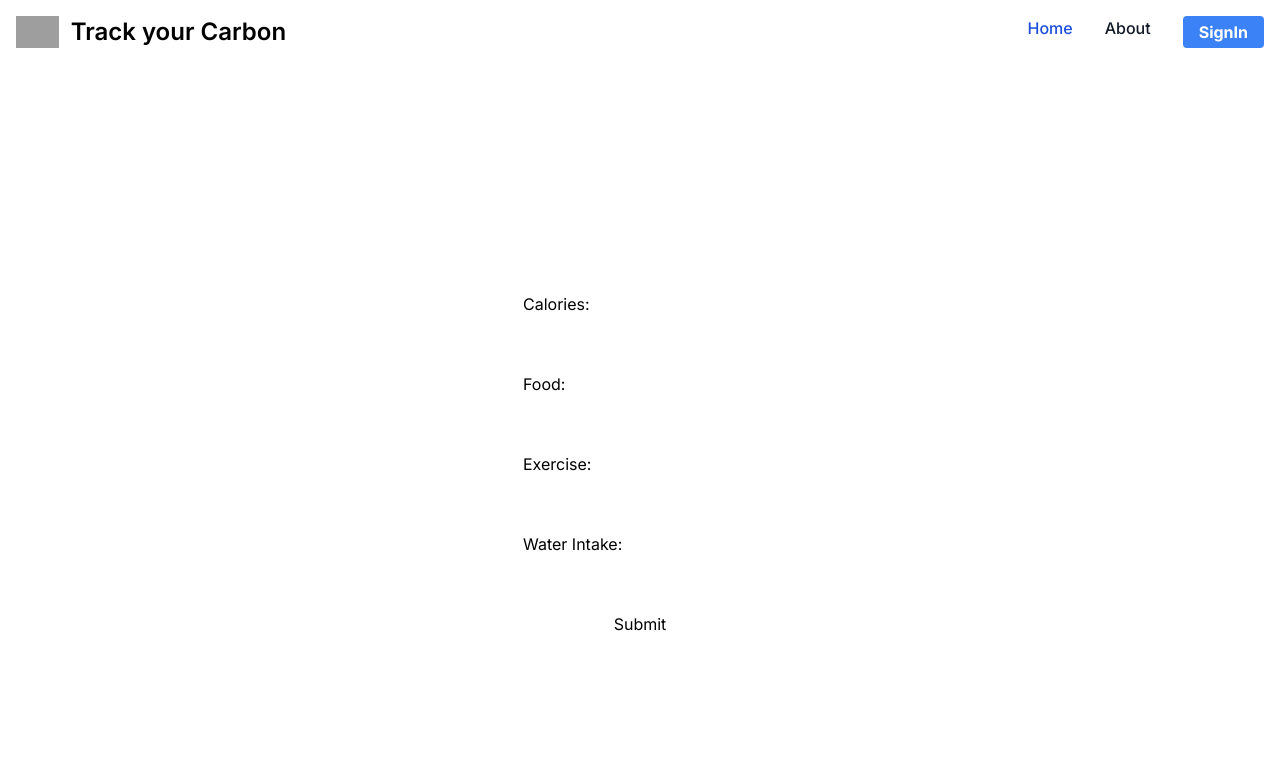
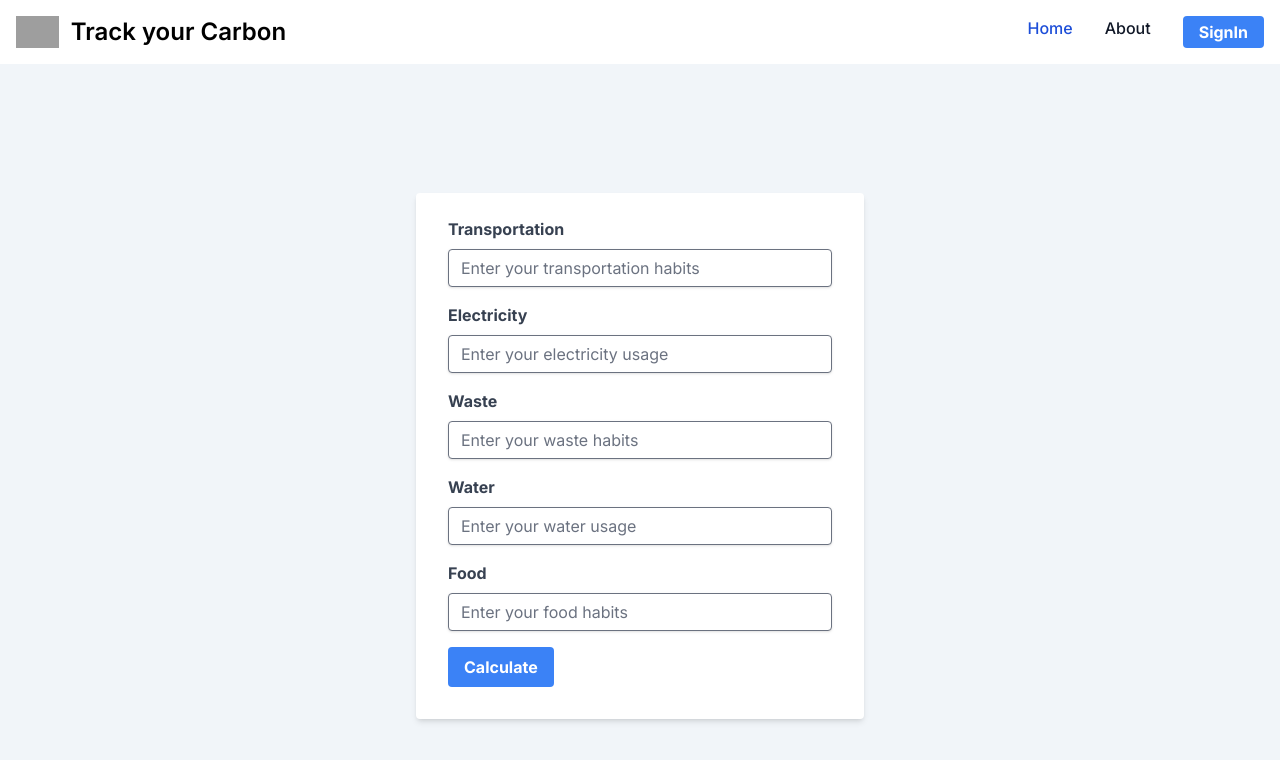
Before and after one commit to g4ze/track-your-carbon, a Next.js app: page /entry in a window 1280 px wide. Shown: the top 760 px of the page. Built offline with nearby package versions, Linux system fonts and the light colour scheme; no server answers; grey boxes are pictures that could not be loaded.

Commit message:
docs, auth, entries form, tailwind

```diff
--- a/app/entry/page.tsx
+++ b/app/entry/page.tsx
@@ -1,27 +1,136 @@
 "use client"
-import { signIn } from 'next-auth/react';
-import { useRouter } from 'next/navigation';
+import React, { useState } from 'react';
 
-export default function() {
-    const router = useRouter();
+const CarbonFootprintForm = () => {
+  const [formData, setFormData] = useState({
+    transportation: '',
+    electricity: '',
+    waste: '',
+    water: '',
+    food: '',
+  });
 
-    return (
-        <div style={{ display: 'flex', justifyContent: 'center', alignItems: 'center', height: '100vh' }}>
-            <form style={{ display: 'flex', flexDirection: 'column', gap: '1rem' }}>
-                <label htmlFor="calories">Calories:</label>
-                <input type="number" id="calories" name="calories" />
+  const [backgroundColor, setBackgroundColor] = useState({ r: 241,
+    g: 245,
+    b: 249,
+    transition: '0.5s ease-in-out',});
 
-                <label htmlFor="food">Food:</label>
-                <input type="text" id="food" name="food" />
+  const handleInputChange = (e:any) => {
+    const { id, value } = e.target;
+    setFormData({
+      ...formData,
+      [id]: value,
+    });
 
-                <label htmlFor="exercise">Exercise:</label>
-                <input type="text" id="exercise" name="exercise" />
+    // Calculate the total of the form fields
+    const total =
+      Number(formData.transportation) +
+      Number(formData.electricity) +
+      Number(formData.waste) +
+      Number(formData.water) +
+      Number(formData.food);
 
-                <label htmlFor="water">Water Intake:</label>
-                <input type="number" id="water" name="water" />
+    // Update the background color based on the total
+    const darkness = Math.floor((total / 250) * 255);
+    setBackgroundColor({
+      r: 255-darkness,
+      g: 255-darkness,
+      b: 255-darkness,
+      transition: '0.5s ease-in-out',
+    });
+  };
 
-                <button type="submit">Submit</button>
-            </form>
+  return (
+    <div
+      className={`flex justify-center items-center h-screen `}
+      style={{
+        backgroundColor: `rgb(${backgroundColor.r}, ${backgroundColor.g}, ${backgroundColor.b})`,
+        transition: backgroundColor.transition,
+      }}
+    >
+      <form className="bg-white shadow-md rounded px-8 pt-6 pb-8 mb-4 w-full max-w-md animate-fade-in">
+        <div className="mb-4 animate-slide-up">
+          <label
+            className="block text-gray-700 font-bold mb-2"
+            htmlFor="transportation"
+          >
+            Transportation
+          </label>
+          <input
+            className="shadow appearance-none border rounded w-full py-2 px-3 text-gray-700 leading-tight focus:outline-none focus:shadow-outline"
+            id="transportation"
+            type="text"
+            placeholder="Enter your transportation habits"
+            value={formData.transportation}
+            onChange={handleInputChange}
+          />
         </div>
-    );
-}
+        <div className="mb-4 animate-slide-up">
+          <label
+            className="block text-gray-700 font-bold mb-2"
+            htmlFor="electricity"
+          >
+            Electricity
+          </label>
+          <input
+            className="shadow appearance-none border rounded w-full py-2 px-3 text-gray-700 leading-tight focus:outline-none focus:shadow-outline"
+            id="electricity"
+            type="text"
+            placeholder="Enter your electricity usage"
+            value={formData.electricity}
+            onChange={handleInputChange}
+          />
+        </div>
+        <div className="mb-4 animate-slide-up">
+          <label className="block text-gray-700 font-bold mb-2" htmlFor="waste">
+            Waste
+          </label>
+          <input
+            className="shadow appearance-none border rounded w-full py-2 px-3 text-gray-700 leading-tight focus:outline-none focus:shadow-outline"
+            id="waste"
+            type="text"
+            placeholder="Enter your waste habits"
+            value={formData.waste}
+            onChange={handleInputChange}
+          />
+        </div>
+        <div className="mb-4 animate-slide-up">
+          <label className="block text-gray-700 font-bold mb-2" htmlFor="water">
+            Water
+          </label>
+          <input
+            className="shadow appearance-none border rounded w-full py-2 px-3 text-gray-700 leading-tight focus:outline-none focus:shadow-outline"
+            id="water"
+            type="text"
+            placeholder="Enter your water usage"
+            value={formData.water}
+            onChange={handleInputChange}
+          />
+        </div>
+        <div className="mb-4 animate-slide-up">
+          <label className="block text-gray-700 font-bold mb-2" htmlFor="food">
+            Food
+          </label>
+          <input
+            className="shadow appearance-none border rounded w-full py-2 px-3 text-gray-700 leading-tight focus:outline-none focus:shadow-outline"
+            id="food"
+            type="text"
+            placeholder="Enter your food habits"
+            value={formData.food}
+            onChange={handleInputChange}
+          />
+        </div>
+        <div className="flex items-center justify-between animate-fade-in">
+          <button
+            className="bg-blue-500 hover:bg-blue-700 text-white font-bold py-2 px-4 rounded focus:outline-none focus:shadow-outline"
+            type="button"
+          >
+            Calculate
+          </button>
+        </div>
+      </form>
+    </div>
+  );
+};
+
+export default CarbonFootprintForm;
--- a/lib/auth.ts
+++ b/lib/auth.ts
@@ -51,8 +51,8 @@ export const NEXT_AUTH_CONFIG = {
         const existingUser = await prisma.user.findUnique({
             where: { email: user.email },
         });
-        console.log(existingUser);
         if (!existingUser) {
+            console.log("Creating new user: "+user.name)
             await prisma.user.create({
                 data: {
                     email: user.email,
@@ -60,6 +60,8 @@ export const NEXT_AUTH_CONFIG = {
                     name: user.name, // Add the name property
                 },
             });
+        } else{
+            console.log("User already exists: "+user.name)
         }
         return user
     },
--- a/package.json
+++ b/package.json
@@ -10,6 +10,7 @@
   },
   "dependencies": {
     "@prisma/client": "^5.11.0",
+    "@tailwindcss/forms": "^0.5.7",
     "next": "14.1.4",
     "next-auth": "^4.24.7",
     "prisma": "^5.11.0",
--- a/tailwind.config.ts
+++ b/tailwind.config.ts
@@ -8,6 +8,20 @@ const config: Config = {
   ],
   theme: {
     extend: {
+      animation: {
+        'fade-in': 'fade-in 0.5s ease-out',
+        'slide-up': 'slide-up 0.5s ease-out',
+      },
+      keyframes: {
+        'fade-in': {
+          '0%': { opacity: '0' },
+          '100%': { opacity: '1' },
+        },
+        'slide-up': {
+          '0%': { transform: 'translateY(1rem)', opacity: '0' },
+          '100%': { transform: 'translateY(0)', opacity: '1' },
+        },
+      },
       backgroundImage: {
         "gradient-radial": "radial-gradient(var(--tw-gradient-stops))",
         "gradient-conic":
@@ -15,6 +29,6 @@ const config: Config = {
       },
     },
   },
-  plugins: [],
+  plugins: [require('@tailwindcss/forms')],
 };
 export default config;
```
Also changed, not shown: 2 other files (tests, documents, lock files or other folders).
